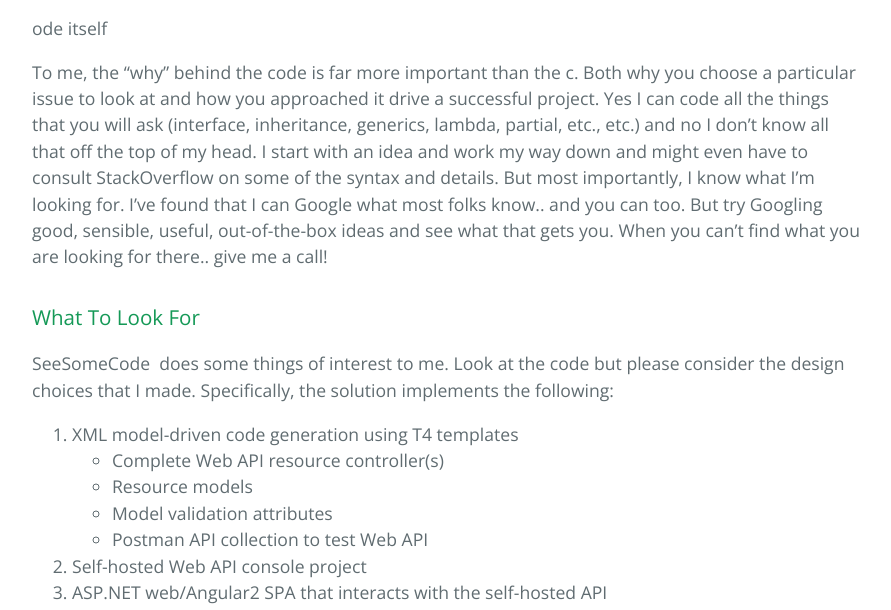
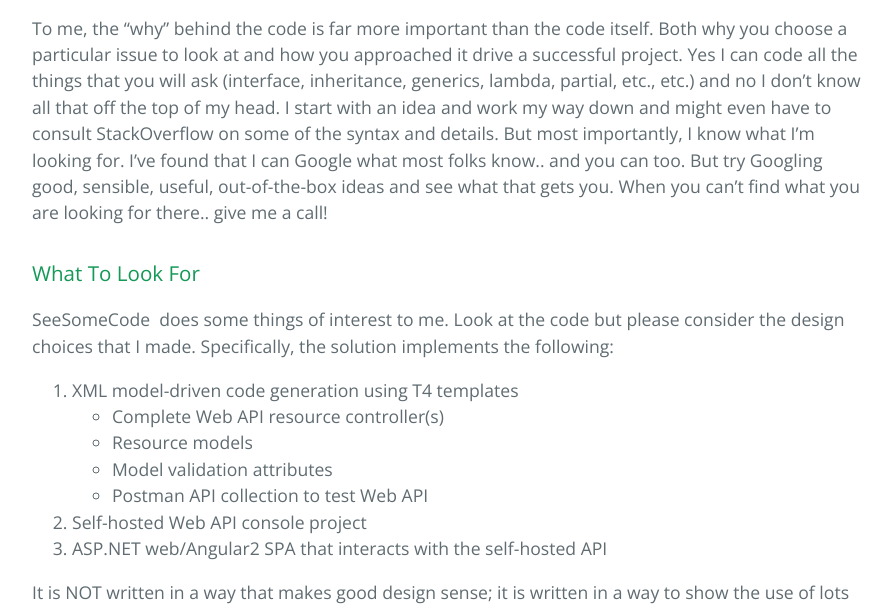
Before and after one commit to netbizsystems/SeeSomeCode, a plain HTML site: page index.html in a window 1280 px wide. Shown: the part 922-1532 px from the top of the page, without its empty margins (192-1083 px from the left). Drawn offline with nearby package versions, Linux system fonts and the light colour scheme.

Commit message:
Update index.html

```diff
--- a/index.html
+++ b/index.html
@@ -26,7 +26,7 @@
 
 <p><img src="https://cloud.githubusercontent.com/assets/6307154/12423661/7ddb5dea-be9a-11e5-955b-eb6c17223670.PNG" alt="hello"></p>
 
-ode itself<p>To me, the “why” behind the code is far more important than the c. Both why you choose a particular issue to look at and how you approached it drive a successful project. Yes I can code all the things that you will ask (interface, inheritance, generics, lambda, partial, etc., etc.) and no I don’t know all that off the top of my head. I start with an idea and work my way down and might even have to consult StackOverflow on some of the syntax and details. But most importantly, I know what I’m looking for. I’ve found that I can Google what most folks know.. and you can too. But try Googling good, sensible, useful, out-of-the-box ideas and see what that gets you. When you can’t find what you are looking for there.. give me a call!</p>
+<p>To me, the “why” behind the code is far more important than the code itself. Both why you choose a particular issue to look at and how you approached it drive a successful project. Yes I can code all the things that you will ask (interface, inheritance, generics, lambda, partial, etc., etc.) and no I don’t know all that off the top of my head. I start with an idea and work my way down and might even have to consult StackOverflow on some of the syntax and details. But most importantly, I know what I’m looking for. I’ve found that I can Google what most folks know.. and you can too. But try Googling good, sensible, useful, out-of-the-box ideas and see what that gets you. When you can’t find what you are looking for there.. give me a call!</p>
 
 <h3>
 <a id="what-to-look-for" class="anchor" href="#what-to-look-for" aria-hidden="true"><span aria-hidden="true" class="octicon octicon-link"></span></a>What To Look For</h3>
```
